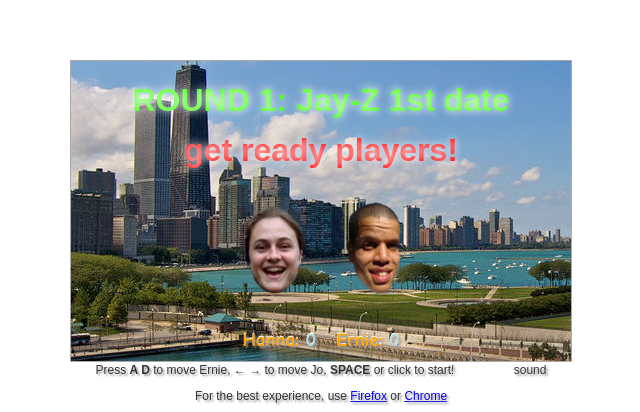
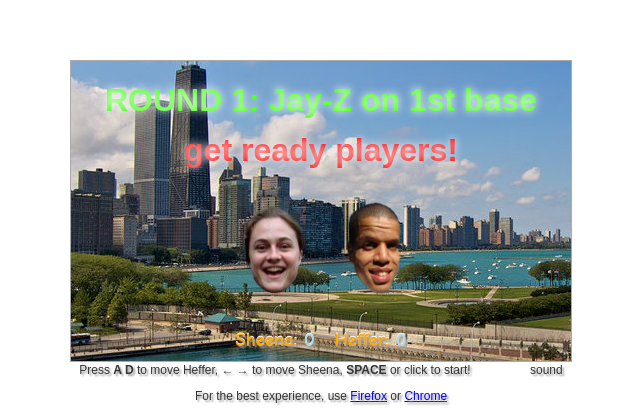
Before and after one commit to loleg/nullxp-tinygames, a plain HTML site: page beatbossbattle/index.html in a window 1280 px wide. Shown: the part 130-542 px from the top of the page, without its empty margins (275-915 px from the left). Drawn offline with Linux system fonts and the light colour scheme; grey boxes are pictures that could not be loaded.

Commit message:
Beat boss touched up

```diff
--- a/beatbossbattle/game.js
+++ b/beatbossbattle/game.js
@@ -282,15 +282,15 @@ function checkCollide(i) {
 
 function loadGameData() {
 	// create players
-	var p1 = new Player("Jo", "pix/jo.png");
+	var p1 = new Player("Sheena", "pix/jo.png");
 	p1.X = 170; p1.Y = 140;
 	players.push(p1);
-	var p2 = new Player("Ernie", "pix/ernie.png");
+	var p2 = new Player("Heffer", "pix/ernie.png");
 	p2.X = 270; p2.Y = 140;
 	players.push(p2);
 
 	// create first boss
-	boss = new Boss("Jay-Z 1st date", "pix/jay-z.png");
+	boss = new Boss("Jay-Z on 1st base", "pix/jay-z.png");
 	boss.X = 200; boss.Y = 10;
 
 	// load bonus items
@@ -360,11 +360,11 @@ function checkScore(i) {
        	switch (level) {
        	case 2:
        		message = "great start " + message + "!";
-       		boss = new Boss("Kweli romance", "pix/talib.png");
+       		boss = new Boss("Kweli 2nd base", "pix/talib.png");
        		break;
        	case 3:
        		message = "big score " + message + "!";
-       		boss = new Boss("Kanye love", "pix/kanye.png");
+       		boss = new Boss("Kanye 3rd base", "pix/kanye.png");
        		break;
        	case 4:
        		message = message + " wins the round!";
--- a/beatbossbattle/index.html
+++ b/beatbossbattle/index.html
@@ -6,7 +6,7 @@
 
  Written by @loleg http://oleg.utou.ch
 
- Dedicated to our young musical couple
+ Dedicated to a young musical couple
 
  Creative Commons Attribution 3.0 Unported License
  http://creativecommons.org/licenses/by/3.0/
@@ -24,17 +24,17 @@ p { font:9pt lucida,sans-serif; color:#333; text-align:left; }
 audio { margin-top:1em; display:none; }
 #mutebutton { background:url(pix/Sound_mute.png) no-repeat top left; padding-left:20px; min-height:16px; text-decoration:none; color:#333; margin-left:3em; }
 #mutebutton:hover { text-decoration:underline; }
-body { background:url(bgs/facebook.png) no-repeat top center; margin-top:190px; margin-left:-80px;}
+body { margin-top:190px; margin-left:-80px;}
 </style></head>
 <body>
 <center><canvas></canvas></center>
 <center class="score">
-	Hanna: <span id="scoreJo">0</span> &nbsp;
-	Ernie: <span id="scoreErnie">0</span>
+	Sheena: <span id="scoreSheena">0</span> &nbsp;
+	Heffer: <span id="scoreHeffer">0</span>
 	<br/>
 	<p class="instr">
-		Press <b>A D</b> to move Ernie,
-		&#x2190; &#x2192; to move Jo,
+		Press <b>A D</b> to move Heffer,
+		&#x2190; &#x2192; to move Sheena,
 		<b>SPACE</b> or click to start!
 		<a id="mutebutton" href="#">sound</a>
 	</p>
```
Also changed, not shown: beatbossbattle/game.min.js (deleted).
